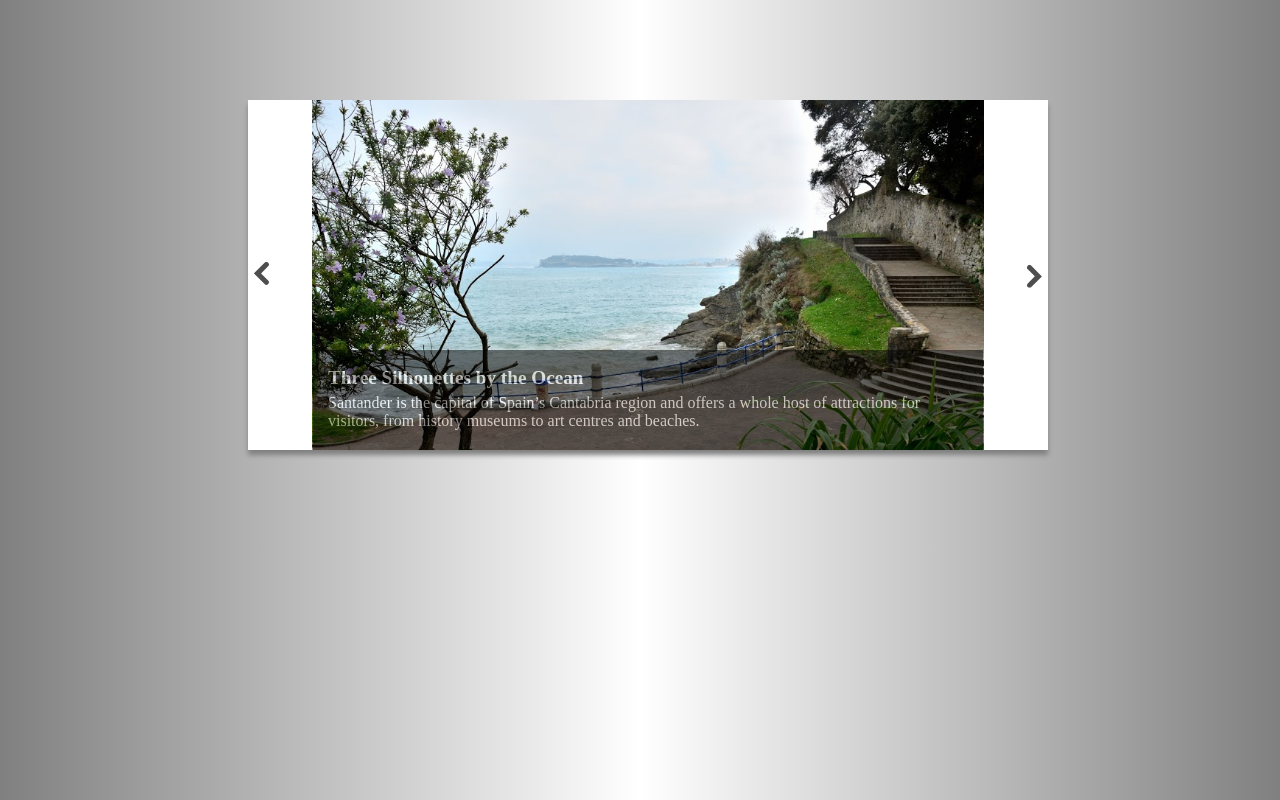
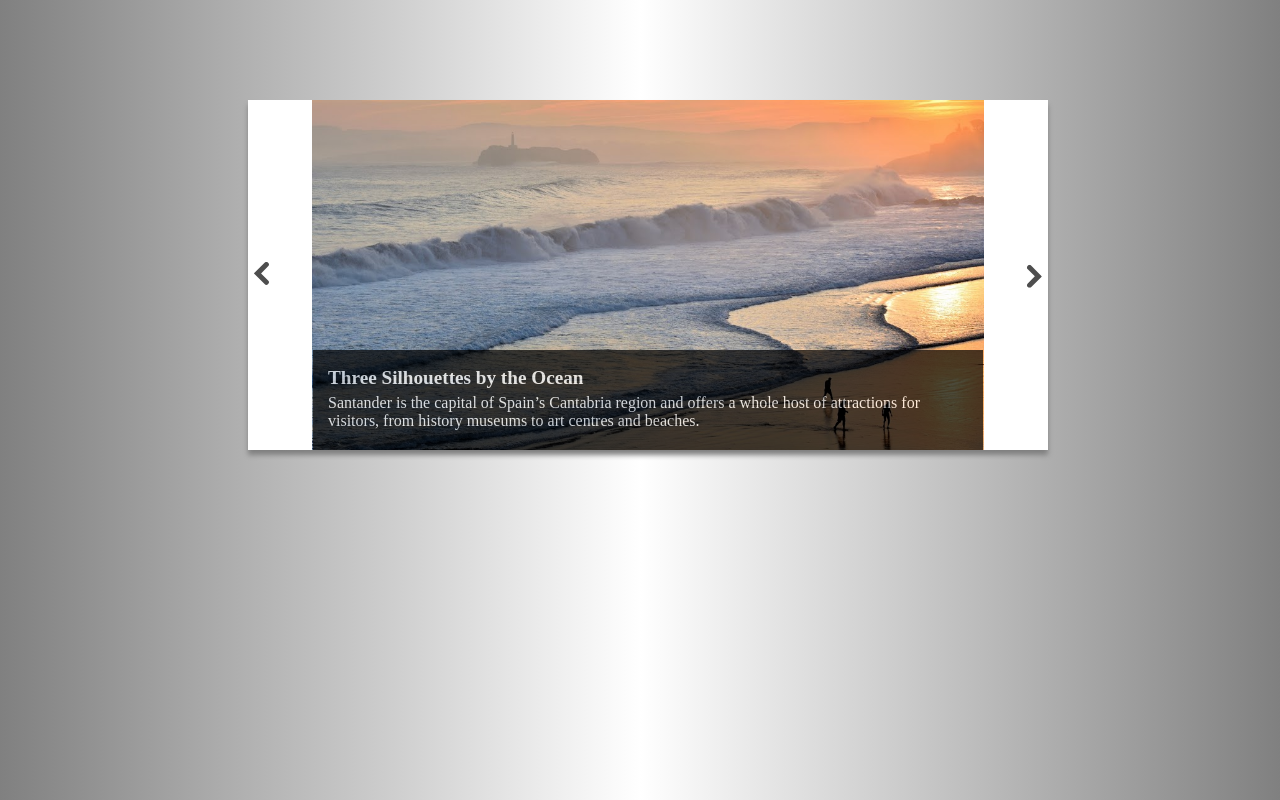
Before and after one commit to zsoka90/zsoka90.github.io, a plain HTML site: page index.html in a window 1280 px wide. Drawn offline with nearby package versions, Linux system fonts and the light colour scheme.

Commit message:
ArrowButtons
Button hover added, image changed

```diff
--- a/index.html
+++ b/index.html
@@ -22,9 +22,9 @@
 
 
             <div id="imgContainer">
-              <img src="./Images/OceanAndStairs.jpg">
+                <!-- <img src="./Images/OceanAndStairs.jpg"> -->
                 <!-- <img src="./Images/OceanAndRocks.jpg"> -->
-                <!-- <img src="./Images/3shilouettes.jpg"> -->
+                <img src="./Images/3shilouettes.jpg">
                 <div id=imgData>
                     <h2>Three Silhouettes by the Ocean</h2>
                     <p>Santander is the capital of Spain’s Cantabria region and offers a whole host of attractions for visitors, from history museums to art centres and beaches.</p>
--- a/style.css
+++ b/style.css
@@ -31,7 +31,11 @@ button {
   -webkit-appearance: none;
   background: transparent;
   border: 0;
-  outline:0;
+  outline: 0;
+}
+
+button :hover {
+    fill: black;
 }
 
 #forward {
@@ -52,7 +56,7 @@ button {
     padding: 15px;
     height: 20%;
     width: 80%;
-    opacity: 0.5;
+    opacity: 0.7;
     left: 0;
     right: 0;
     margin: auto
```
